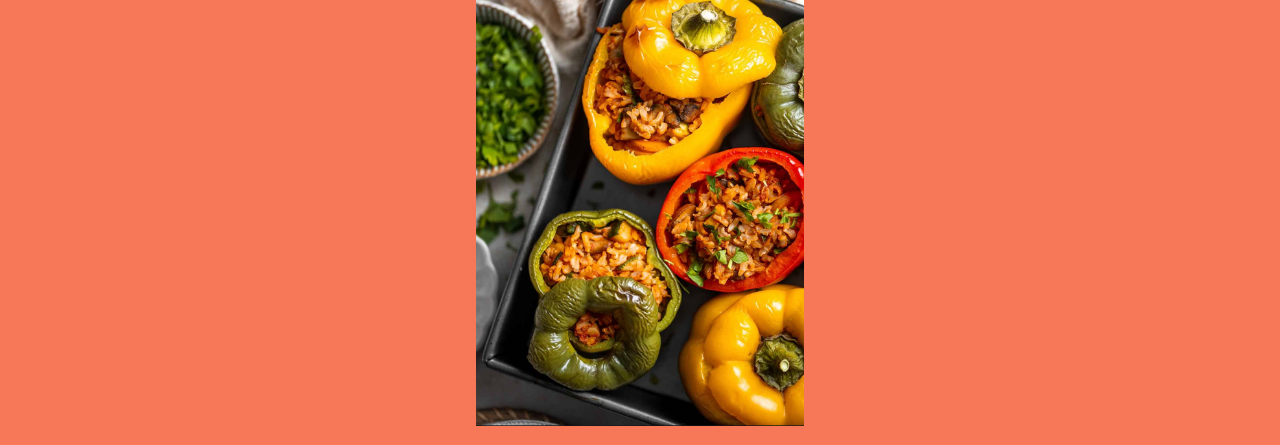
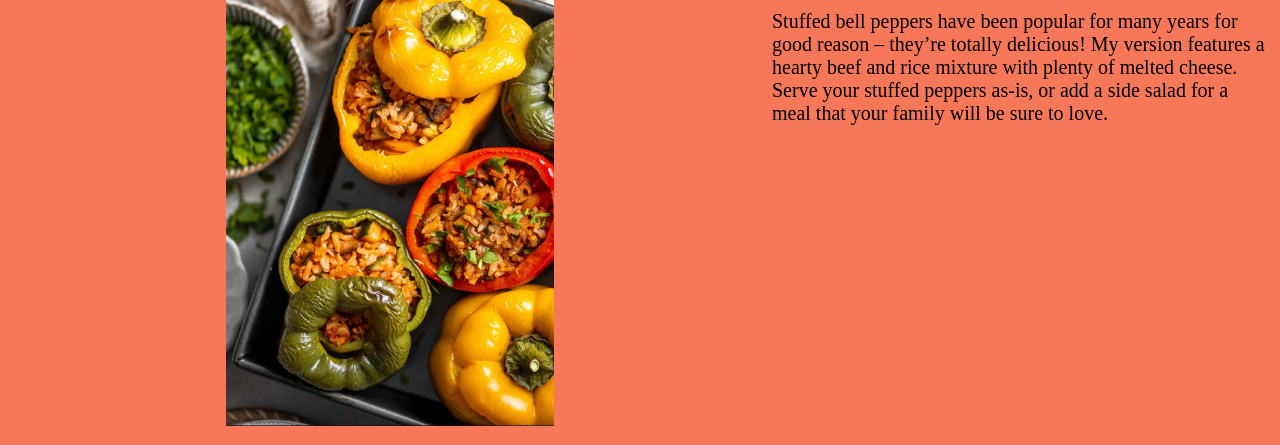
Before and after one commit to Kylie-C/odin-recipes, a plain HTML site: page recipes/stuffed-bell-peppers.html in a window 1280 px wide. Shown: the part 199-644 px from the top of the page. Drawn offline with Linux system fonts and the light colour scheme.

Commit message:
Organized the code in the html files and banana-pudding.css/stuffed-bell-peppers.css

```diff
--- a/recipes/banana-pudding.css
+++ b/recipes/banana-pudding.css
@@ -13,16 +13,30 @@ h1 {
 
 
 
-.heading-box {
+.img-description {
     vertical-align: top;
     display: flex;
 }
 
 
 
-.heading-right {
+img {
+    height: 500px;
+}
+
+
+
+.description {
 /* Once I learn about flexboxes, center this vertically */
 }
+
+
+
+
+.heading-p {
+    width: 500px;
+}
+
 
 
 .heading {
@@ -32,16 +46,13 @@ h1 {
 
 
 
-.heading-p {
-    width: 500px;
+.recipes-button {
+    font-family: 'Courier New', Courier, monospace;
+    background-color: lightcoral;
+    border-radius: 8px;
+    display: block;
 }
 
-
-
-
-img {
-    height: 500px;
-}
 
 
 
@@ -62,15 +73,6 @@ img,
 
 
 
-.recipes-button {
-    font-family: 'Courier New', Courier, monospace;
-    background-color: lightcoral;
-    border-radius: 8px;
-    display: block;
-}
-
-
-
 
 .mini-heading,
 .recipes-button,
--- a/recipes/stuffed-bell-peppers.css
+++ b/recipes/stuffed-bell-peppers.css
@@ -1,7 +1,7 @@
-/* H1 */
 body {
     background-color: rgb(247, 120, 88);
 }
+
 
 
 h1 {
@@ -13,16 +13,27 @@ h1 {
 
 
 
+.img-description {
+    vertical-align: top;
+    display: flex;
+}
 
-img,
-.recipes-button {
-    display: block;
-    margin-left: auto;
-    margin-right: auto;
-}
+
 
 img {
     height: 500px;
+}
+
+
+
+.description {
+    /* Once I learn about flexboxes, center this vertically */
+}
+
+
+
+.heading-p {
+    width: 500px;
 }
 
 
@@ -32,6 +43,35 @@ img {
     text-decoration: underline;
     color: rgb(16, 61, 18);
 }
+
+
+
+.recipes-button {
+    font-family: 'Courier New', Courier, monospace;
+    background-color: rgb(194, 75, 11);
+    border-radius: 8px;
+}
+
+
+
+h3,
+h4,
+h5,
+h6 {
+    text-align: center;
+}
+
+
+
+
+img,
+.recipes-button {
+    display: block;
+    margin-left: auto;
+    margin-right: auto;
+}
+
+
 
 
 
@@ -50,13 +90,6 @@ p {
 
 
 
-.recipes-button {
-    font-family: 'Courier New', Courier, monospace;
-    background-color: rgb(194, 75, 11);
-    border-radius: 8px;
-}
-
-
 
 .recipes-button:active,
 .button-font {
--- a/recipes/stuffed-bell-peppers.html
+++ b/recipes/stuffed-bell-peppers.html
@@ -10,9 +10,13 @@
 
 <body>
     <h1>Stuffed Bell Peppers:</h1>
+    <div class="img-description">
         <img src="../images/stuffed-bell-peppers.png" alt="Stuffed bell peppers in a pan with some ingredients in the background.">
+        <div class="description">
             <h2 class="heading">Description</h2>
-    <p>Stuffed bell peppers have been popular for many years for good reason – they’re totally delicious! My version features a hearty beef and rice mixture with plenty of melted cheese. Serve your stuffed peppers as-is, or add a side salad for a meal that your family will be sure to love.</p>
+            <p class="heading-p">Stuffed bell peppers have been popular for many years for good reason – they’re totally delicious! My version features a hearty beef and rice mixture with plenty of melted cheese. Serve your stuffed peppers as-is, or add a side salad for a meal that your family will be sure to love.</p>
+        </div>
+    </div>
     <div class="ingredients">
         <h3 class="heading">Ingredients</h3>
         <ul>
@@ -28,8 +32,8 @@
             <li>1 1/2 cups mozzarella cheese shredded, divided use</li>
             <li>2 tbsp parsley chopped</li>
             <li>cooking spray</li>
+        </ul>
     </div>
-        </ul>
     <h4 class="heading">Steps</h4>
     <ol>
         <li>Preheat the oven to 350 degrees F. Coat a large baking dish with cooking spray.</li>
```
Also changed, not shown: index.html (+2 -3 lines), recipes/banana-pudding.html (+4 -4 lines), recipes/pho.html (+1 -1 lines). Lines whose indentation alone changed are shown as unchanged.
